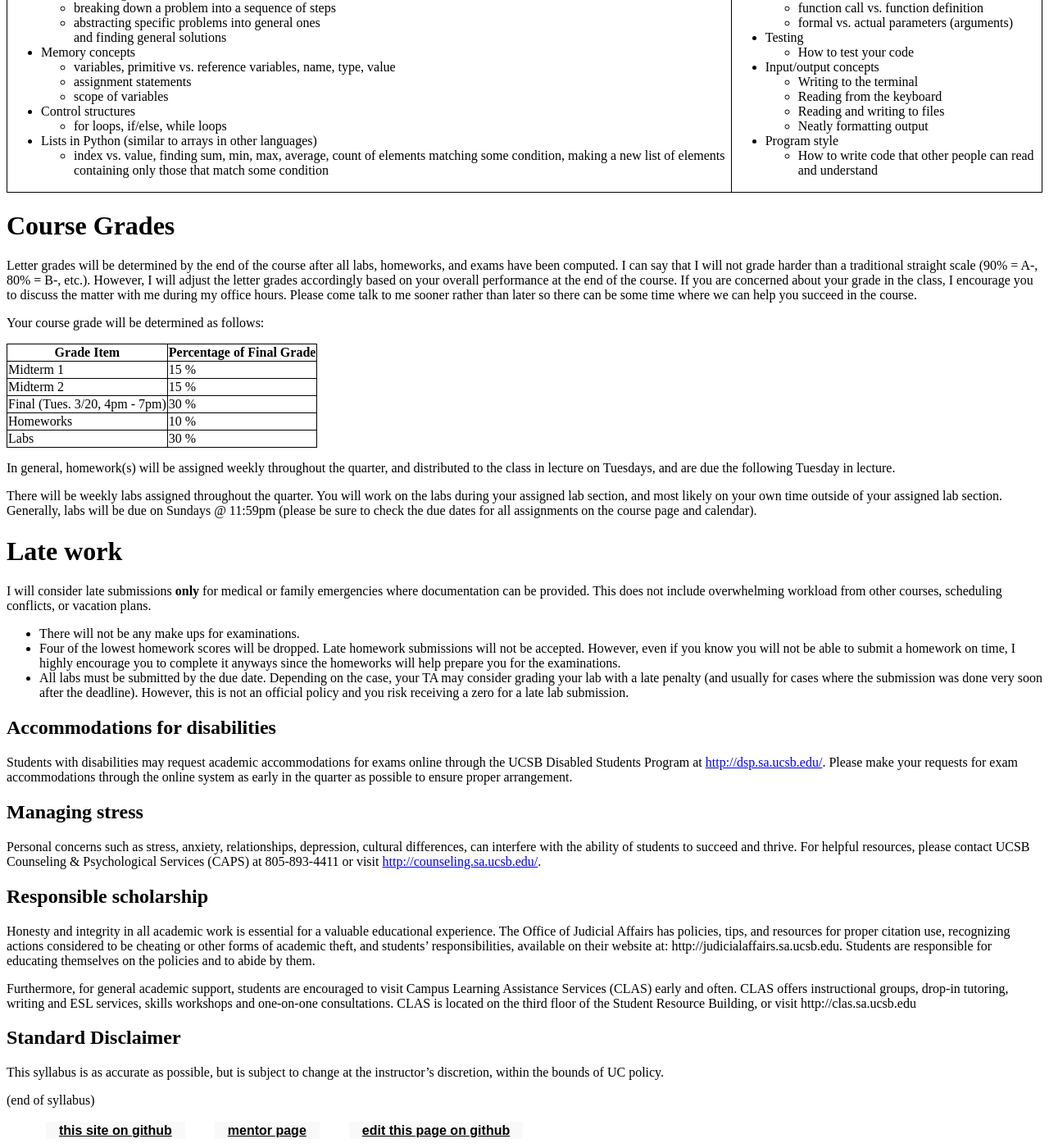
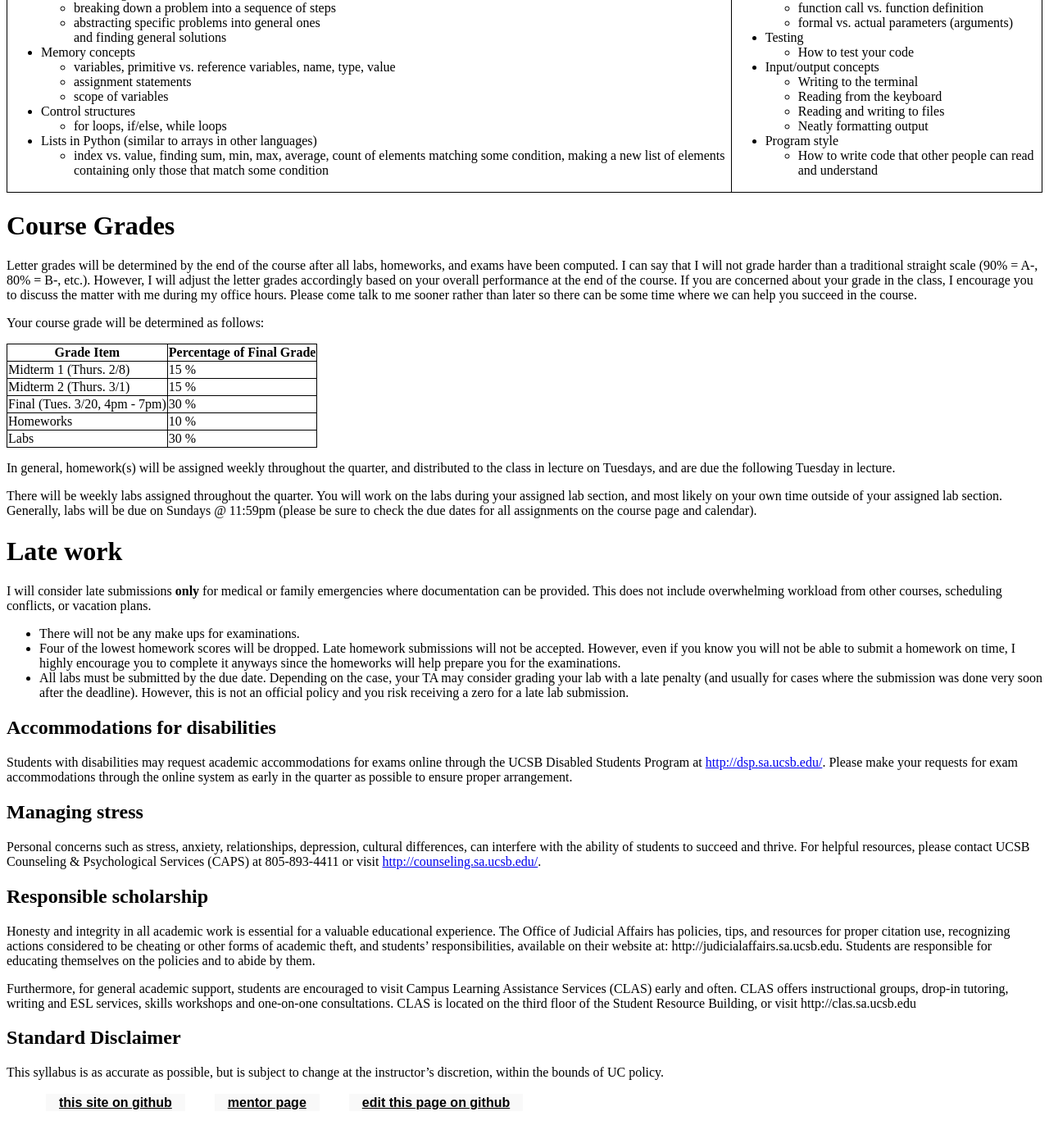
Before and after one commit to ucsb-cs8-w18-wang/ucsb-cs8-w18-wang.github.io, a Jekyll site: the page built from _info/syllabus.md, in a window 1280 px wide and 1400 px high, scrolled down 1617 px. Shown: the whole window at 82% size. Built offline with Jekyll 4.4.1, drawn with Linux system fonts in a browser that asks for light colours; after the commit the page ends 2983 px from its top, so only the background shows below that.

Commit message:
Updating syllabus with midterm dates

```diff
--- a/_info/syllabus.md
+++ b/_info/syllabus.md
@@ -136,8 +136,8 @@ Your course grade will be determined as follows:
 
 | Grade Item          				| Percentage of Final Grade |
 |-----------------------------------|---------------------------|
-| Midterm 1           				| 15 %                      |
-| Midterm 2           				| 15 %                      |
+| Midterm 1 (Thurs. 2/8)          	| 15 %                      |
+| Midterm 2 (Thurs. 3/1)          	| 15 %                      |
 | Final (Tues. 3/20, 4pm - 7pm)     | 30 %                      |
 | Homeworks           				| 10 %                      |
 | Labs                				| 30 %                      |
@@ -177,5 +177,3 @@ Standard Disclaimer
 
 This syllabus is as accurate as possible, but is subject to change at
 the instructor's discretion, within the bounds of UC policy.
-
-(end of syllabus)
```
